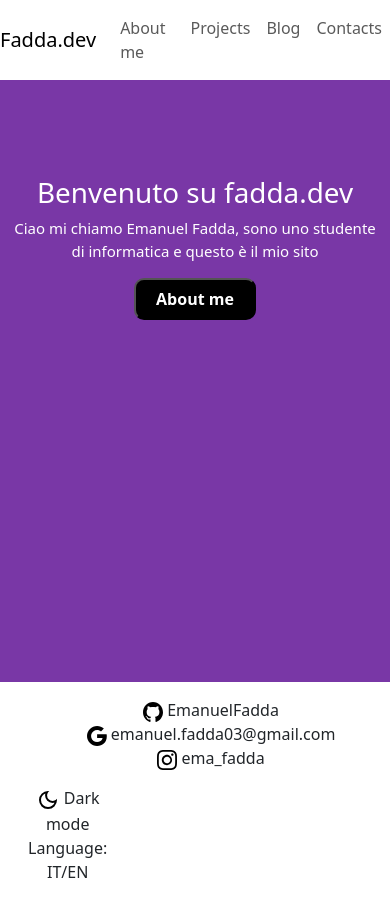
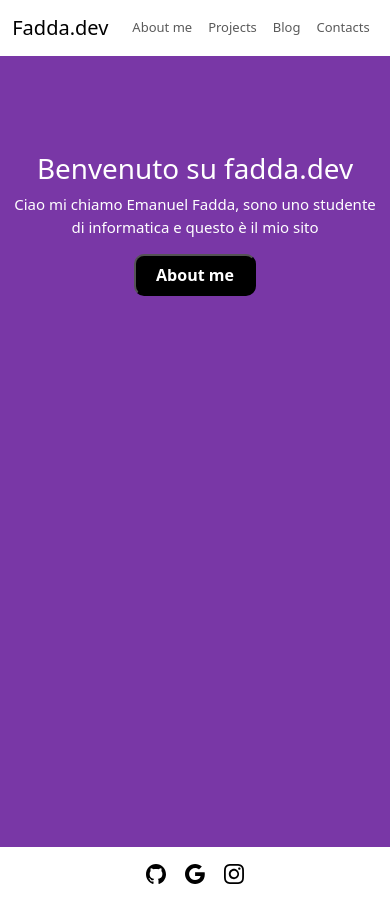
Before and after one commit to EmanuelFadda/EmanuelFadda.github.io, a Jekyll site: the page built from index.html, in a window 390 px wide. Built offline with Jekyll 4.4.1, drawn with Linux system fonts in a browser that asks for light colours.

Commit message:
migliorato il footer e header

```diff
--- a/_includes/footer.html
+++ b/_includes/footer.html
@@ -2,33 +2,32 @@
 <style type="text/css" media="screen">
     footer{background-color:white}
     li {list-style: none;}
+
+    @media (max-width: 576px) {
+        footer{
+          font-size: small;
+        }
+    }
 </style>
 
 <footer class="fixed-bottom text-align p-3">
-  <div class="row text-center">
-      <div class="col">
-          <a href="/">{{page.title}}</router-link>
-    </div>
-    <div class="col">
-        <ul>
+    <div class="row text-center">
+        <div class="col">
             {% for s in site.social_media %}
-            <li>
-                <a href="{{s.url}}"><img src="{{site.url_images}}/{{s.social}}.svg" width="20px" alt="{{s.social}}"></a> {{s.username}}
-            </li>
+                <a href="{{s.url}}" class="mx-2"><img src="{{site.url_images}}/{{s.social}}.svg" width="20px" alt="{{s.social}}"></a>
             {% endfor %}
-        </ul>
-    </div>
-    <div class="col-4">
-        <div class="row">
-            <div class="col">
-                <img src="{{site.url_images}}/darkmode.svg">
-                Dark mode
-            </div>
-            <div class="w-100"></div>
-            <div class="col">
-                Language: IT/EN
-            </div>
         </div>
+        <div class="col" hidden>
+            <ul class="list-unstyled small">
+                <li>
+                    <img src="{{site.url_images}}/darkmode.svg">
+                    Dark mode
+                </li>
+                <li>
+                    Language: IT/EN
+                </li>
+            </ul>
+
         </div>
     </div>
 </footer>
--- a/_includes/header.html
+++ b/_includes/header.html
@@ -5,7 +5,11 @@
         background-color: white;
     }
 
-
+    @media (max-width: 576px) {
+        .nav-item{
+          font-size: small;
+        }
+    }
 </style>
 
 <div id="navbar" class="navbar navbar-expand justify-content-center">
--- a/_posts/2025-02-26-welcome-to-jekyll.markdown
+++ b/_posts/2025-02-26-welcome-to-jekyll.markdown
@@ -1,5 +1,5 @@
 ---
-layout: post
+layout: default
 title:  "Welcome to Jekyll!"
 date:   2025-02-26 11:09:59 +0100
 categories: jekyll update
--- a/index.html
+++ b/index.html
@@ -4,11 +4,6 @@ layout: default
 ---
 
 <style>
-    #app{
-        width: 100vw;
-        height: 100vh;
-        background-color: #7937A6;
-      }
     h1{color:white}
     button{
         background-color:black;
```
Also changed, not shown: about.markdown (deleted, +0 -18 lines).
